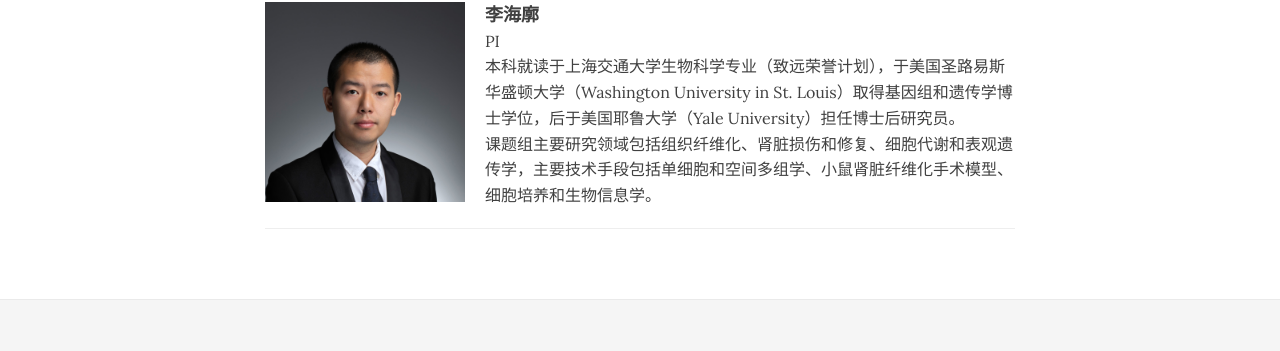
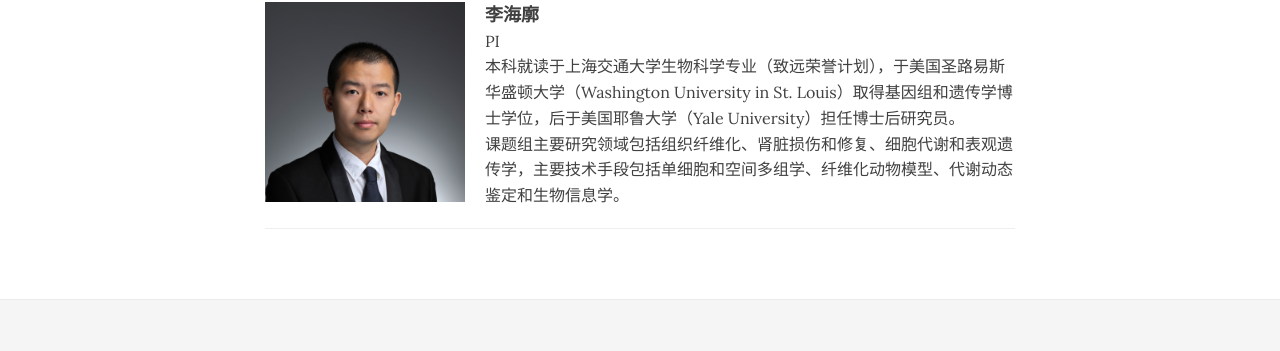
Before and after one commit to TheLiLab/thelilab.github.io, a Jekyll site: the page built from team.md, in a window 1280 px wide and 1055 px high. Shown: the part 522-873 px from the top of the window. Built offline with Jekyll 4.4.1, drawn with Linux system fonts in a browser that asks for light colours; nearby versions of some CDN libraries.

Commit message:
Update team.md

```diff
--- a/team.md
+++ b/team.md
@@ -17,7 +17,7 @@ bigimg:
     <span style="font-size: 16px;">
       PI<br>
       本科就读于上海交通大学生物科学专业（致远荣誉计划），于美国圣路易斯华盛顿大学（Washington University in St. Louis）取得基因组和遗传学博士学位，后于美国耶鲁大学（Yale University）担任博士后研究员。<br>
-      课题组主要研究领域包括组织纤维化、肾脏损伤和修复、细胞代谢和表观遗传学，主要技术手段包括单细胞和空间多组学、小鼠肾脏纤维化手术模型、细胞培养和生物信息学。
+      课题组主要研究领域包括组织纤维化、肾脏损伤和修复、细胞代谢和表观遗传学，主要技术手段包括单细胞和空间多组学、纤维化动物模型、代谢动态鉴定和生物信息学。
     </span>
   </div>
 </div>
```
